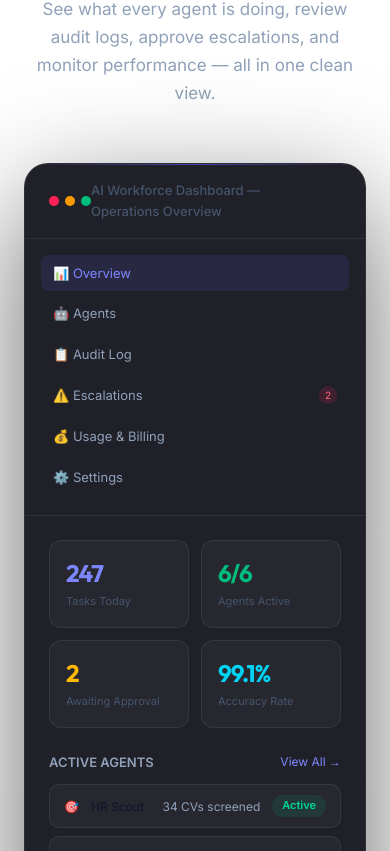
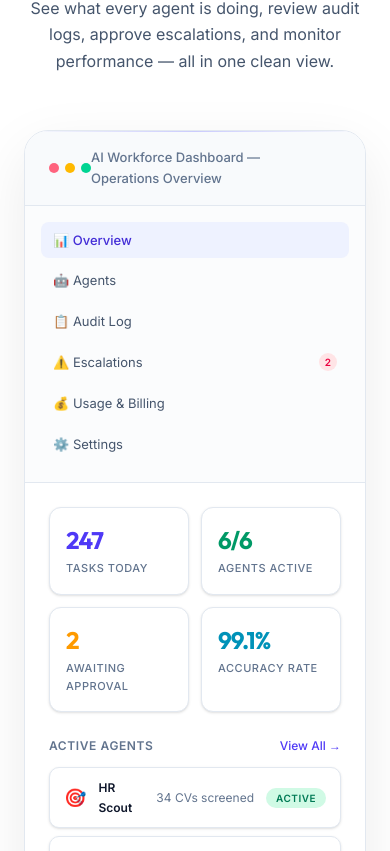
Before and after one commit to Pipe7-sudo/Agentic, a Next.js app in the folder frontend/: page / in a window 390 px wide. Shown: the part 6373-7224 px from the top of the page. Built offline with nearby package versions, Linux system fonts and the light colour scheme.

Commit message:
refactor(dashboard): adjust preview layout for small screens

```diff
--- a/frontend/src/components/landing/DashboardPreview.tsx
+++ b/frontend/src/components/landing/DashboardPreview.tsx
@@ -1,31 +1,31 @@
 export default function DashboardPreview() {
   return (
-    <section id="features" className="py-24">
+    <section id="features" className="py-24 bg-white dark:bg-transparent">
       <div className="max-w-6xl mx-auto px-6">
         <div className="text-center mb-14">
-          <span className="text-[12px] font-semibold uppercase tracking-[2px] text-indigo-400 block mb-4">Control Center</span>
-          <h2 className="font-['Outfit'] text-[clamp(28px,4vw,48px)] font-extrabold tracking-[-1.5px] leading-[1.1] text-slate-100 mb-4">One dashboard.<br />Your entire AI team.</h2>
-          <p className="text-[17px] text-slate-400 max-w-[520px] mx-auto leading-[1.65]">See what every agent is doing, review audit logs, approve escalations, and monitor performance — all in one clean view.</p>
+          <span className="text-[12px] font-semibold uppercase tracking-[2px] text-indigo-600 dark:text-indigo-400 block mb-4">Control Center</span>
+          <h2 className="font-['Outfit'] text-[clamp(28px,4vw,48px)] font-extrabold tracking-[-1.5px] leading-[1.1] text-slate-900 dark:text-slate-100 mb-4">One dashboard.<br />Your entire AI team.</h2>
+          <p className="text-[16px] md:text-[17px] text-slate-600 dark:text-slate-400 max-w-[520px] mx-auto leading-[1.65]">See what every agent is doing, review audit logs, approve escalations, and monitor performance — all in one clean view.</p>
         </div>
 
-        <div className="relative bg-[#080812]/90 border border-white/[0.07] rounded-3xl overflow-hidden shadow-[0_40px_120px_rgba(0,0,0,0.6)]">
-          <div className="absolute top-0 left-0 right-0 h-px bg-gradient-to-r from-transparent via-indigo-500/60 to-transparent" />
+        <div className="relative bg-white dark:bg-[#080812]/90 border border-slate-200 dark:border-white/[0.07] rounded-3xl overflow-hidden shadow-[0_20px_60px_rgba(0,0,0,0.08)] dark:shadow-[0_40px_120px_rgba(0,0,0,0.6)] transition-all duration-300">
+          <div className="absolute top-0 left-0 right-0 h-px bg-gradient-to-r from-transparent via-indigo-500/30 dark:via-indigo-500/60 to-transparent" />
 
           {/* Topbar */}
-          <div className="flex items-center justify-between px-6 py-4 border-b border-white/[0.07]">
+          <div className="flex items-center justify-between px-6 py-4 border-b border-slate-200 dark:border-white/[0.07] bg-slate-50 dark:bg-transparent">
             <div className="flex gap-1.5">
-              <div className="w-2.5 h-2.5 rounded-full bg-rose-500" />
-              <div className="w-2.5 h-2.5 rounded-full bg-amber-500" />
-              <div className="w-2.5 h-2.5 rounded-full bg-emerald-500" />
+              <div className="w-2.5 h-2.5 rounded-full bg-rose-400 dark:bg-rose-500" />
+              <div className="w-2.5 h-2.5 rounded-full bg-amber-400 dark:bg-amber-500" />
+              <div className="w-2.5 h-2.5 rounded-full bg-emerald-400 dark:bg-emerald-500" />
             </div>
-            <div className="text-[13px] text-slate-600 font-medium">AI Workforce Dashboard — Operations Overview</div>
+            <div className="text-[13px] text-slate-500 dark:text-slate-600 font-medium">AI Workforce Dashboard — Operations Overview</div>
             <div className="w-[60px]" />
           </div>
 
           {/* Body */}
           <div className="flex flex-col md:flex-row h-auto md:h-[380px]">
             {/* Sidebar */}
-            <div className="w-full md:w-[200px] border-b md:border-b-0 md:border-r border-white/[0.07] p-4 shrink-0">
+            <div className="w-full md:w-[200px] border-b md:border-b-0 md:border-r border-slate-200 dark:border-white/[0.07] p-4 shrink-0 bg-slate-50/50 dark:bg-transparent">
               {[
                 { icon: '📊', label: 'Overview', active: true },
                 { icon: '🤖', label: 'Agents', active: false },
@@ -34,9 +34,9 @@ export default function DashboardPreview() {
                 { icon: '💰', label: 'Usage & Billing', active: false },
                 { icon: '⚙️', label: 'Settings', active: false },
               ].map(item => (
-                <div key={item.label} className={`flex items-center gap-2.5 px-3 py-2 rounded-lg text-[13px] mb-1 cursor-pointer transition-all ${item.active ? 'bg-indigo-500/12 text-indigo-400' : 'text-slate-400 hover:bg-white/[0.06] hover:text-slate-100'}`}>
+                <div key={item.label} className={`flex items-center gap-2.5 px-3 py-2 rounded-lg text-[13px] mb-1 cursor-pointer transition-all ${item.active ? 'bg-indigo-50 dark:bg-indigo-500/12 text-indigo-700 dark:text-indigo-400 font-medium' : 'text-slate-600 dark:text-slate-400 hover:bg-slate-100 dark:hover:bg-white/[0.06] hover:text-slate-900 dark:hover:text-slate-100'}`}>
                   {item.icon} {item.label}
-                  {item.badge && <span className="ml-auto bg-rose-500/15 text-rose-400 text-[10px] px-1.5 py-px rounded-full">{item.badge}</span>}
+                  {item.badge && <span className="ml-auto bg-rose-100 dark:bg-rose-500/15 text-rose-600 dark:text-rose-400 text-[10px] px-1.5 py-px rounded-full font-bold">{item.badge}</span>}
                 </div>
               ))}
             </div>
@@ -45,32 +45,32 @@ export default function DashboardPreview() {
             <div className="flex-1 p-6 overflow-hidden">
               <div className="grid grid-cols-2 md:grid-cols-4 gap-3 mb-6">
                 {[
-                  { val: '247', lbl: 'Tasks Today', color: 'text-indigo-400' },
-                  { val: '6/6', lbl: 'Agents Active', color: 'text-emerald-500' },
-                  { val: '2', lbl: 'Awaiting Approval', color: 'text-amber-400' },
-                  { val: '99.1%', lbl: 'Accuracy Rate', color: 'text-cyan-400' },
+                  { val: '247', lbl: 'Tasks Today', color: 'text-indigo-600 dark:text-indigo-400' },
+                  { val: '6/6', lbl: 'Agents Active', color: 'text-emerald-600 dark:text-emerald-500' },
+                  { val: '2', lbl: 'Awaiting Approval', color: 'text-amber-500 dark:text-amber-400' },
+                  { val: '99.1%', lbl: 'Accuracy Rate', color: 'text-cyan-600 dark:text-cyan-400' },
                 ].map(s => (
-                  <div key={s.lbl} className="bg-white/[0.03] border border-white/[0.07] rounded-xl p-4">
+                  <div key={s.lbl} className="bg-white dark:bg-white/[0.03] border border-slate-200 dark:border-white/[0.07] rounded-xl p-4 shadow-sm dark:shadow-none">
                     <div className={`font-['Outfit'] text-2xl font-bold tracking-[-1px] ${s.color}`}>{s.val}</div>
-                    <div className="text-[11px] text-slate-600 mt-1">{s.lbl}</div>
+                    <div className="text-[11px] font-medium text-slate-500 dark:text-slate-600 mt-1 uppercase tracking-wider">{s.lbl}</div>
                   </div>
                 ))}
               </div>
               <div className="flex items-center justify-between mb-3">
-                <span className="text-[13px] font-semibold text-slate-400">ACTIVE AGENTS</span>
-                <span className="text-[12px] text-indigo-400 cursor-pointer">View All →</span>
+                <span className="text-[12px] font-semibold text-slate-500 dark:text-slate-400 uppercase tracking-wider">ACTIVE AGENTS</span>
+                <span className="text-[12px] font-medium text-indigo-600 dark:text-indigo-400 cursor-pointer hover:underline">View All →</span>
               </div>
               <div className="flex flex-col gap-2">
                 {[
-                  { icon: '🎯', name: 'HR Scout', tasks: '34 CVs screened', badge: 'Active', cls: 'bg-emerald-500/12 text-emerald-400' },
-                  { icon: '🛡️', name: 'Invoice Guard', tasks: '89 invoices matched', badge: 'Working', cls: 'bg-indigo-500/12 text-indigo-400' },
-                  { icon: '💬', name: 'Support Agent', tasks: '124 tickets resolved', badge: 'Active', cls: 'bg-emerald-500/12 text-emerald-400' },
+                  { icon: '🎯', name: 'HR Scout', tasks: '34 CVs screened', badge: 'Active', cls: 'bg-emerald-100 dark:bg-emerald-500/12 text-emerald-700 dark:text-emerald-400' },
+                  { icon: '🛡️', name: 'Invoice Guard', tasks: '89 invoices matched', badge: 'Working', cls: 'bg-indigo-100 dark:bg-indigo-500/12 text-indigo-700 dark:text-indigo-400' },
+                  { icon: '💬', name: 'Support Agent', tasks: '124 tickets resolved', badge: 'Active', cls: 'bg-emerald-100 dark:bg-emerald-500/12 text-emerald-700 dark:text-emerald-400' },
                 ].map(a => (
-                  <div key={a.name} className="flex items-center gap-3 px-3.5 py-2.5 bg-white/[0.03] border border-white/[0.07] rounded-[10px] text-[12px]">
-                    <span>{a.icon}</span>
-                    <span className="flex-1 font-medium">{a.name}</span>
-                    <span className="text-slate-400">{a.tasks}</span>
-                    <span className={`px-2.5 py-0.5 rounded-full text-[11px] font-semibold ${a.cls}`}>{a.badge}</span>
+                  <div key={a.name} className="flex items-center gap-3 px-3.5 py-2.5 bg-white dark:bg-white/[0.03] border border-slate-200 dark:border-white/[0.07] rounded-[10px] text-[12px] shadow-sm dark:shadow-none hover:shadow-md dark:hover:bg-white/[0.05] transition-all cursor-pointer">
+                    <span className="text-lg">{a.icon}</span>
+                    <span className="flex-1 font-semibold text-slate-900 dark:text-slate-100">{a.name}</span>
+                    <span className="text-slate-500 dark:text-slate-400">{a.tasks}</span>
+                    <span className={`px-2.5 py-0.5 rounded-full text-[10px] font-bold uppercase tracking-wider ${a.cls}`}>{a.badge}</span>
                   </div>
                 ))}
               </div>
```
